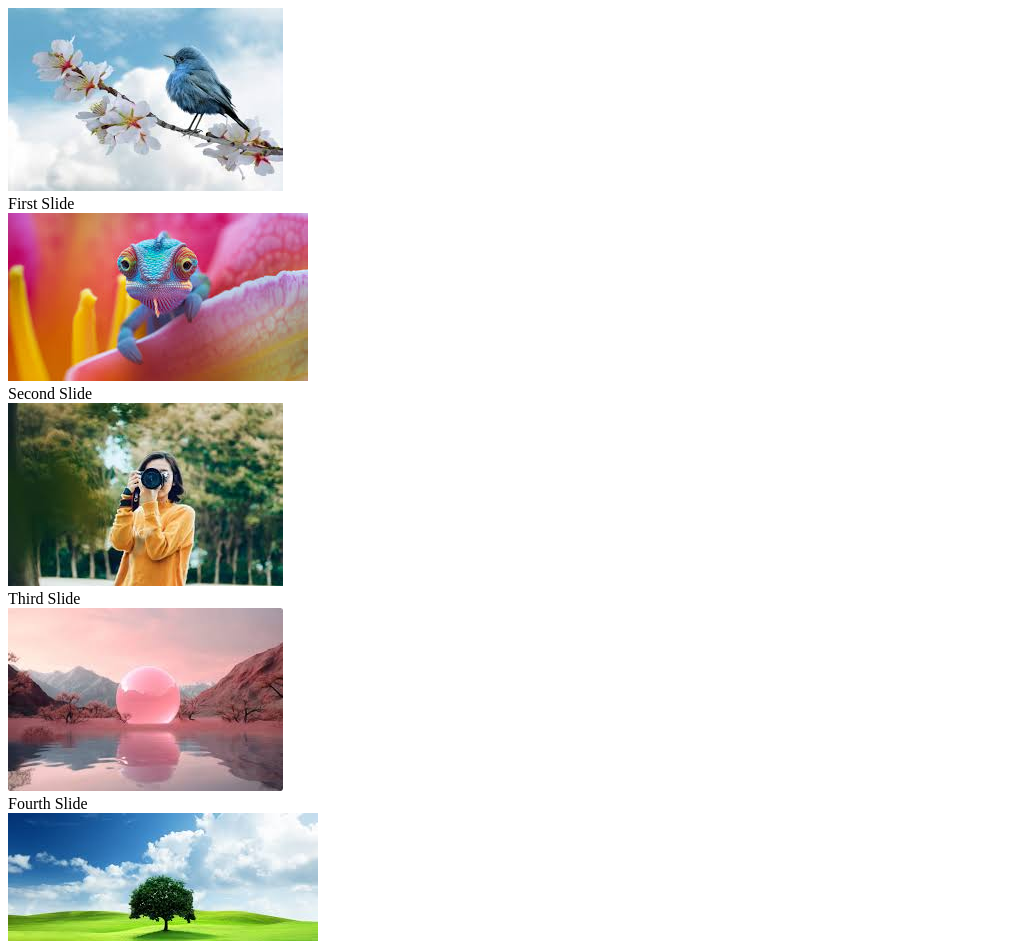
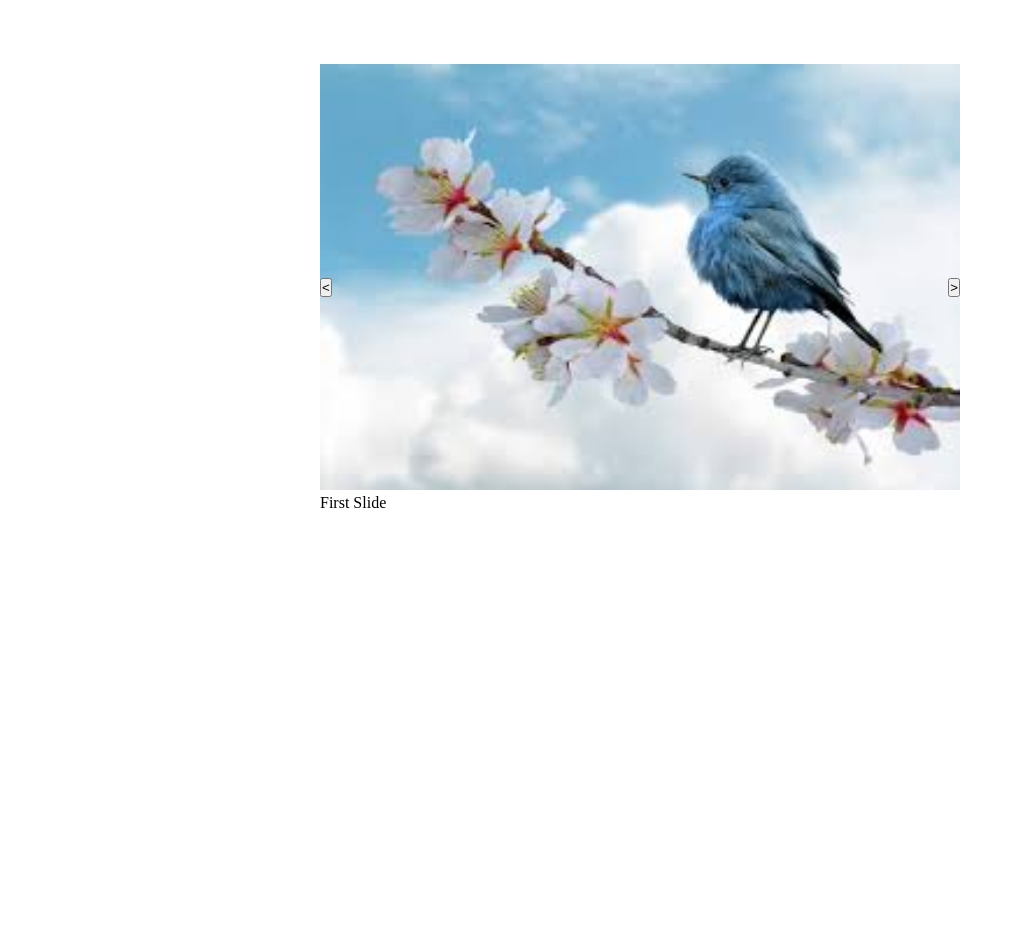
Before and after one commit to AnujAcharya2338/image, a plain HTML site: page index.html in a window 1280 px wide. Shown: the top 941 px of the page, without its empty margins (0-1015 px from the left). After the commit the page ends 800 px from the top, so only its background shows below. Drawn offline with Linux system fonts and the light colour scheme.

Commit message:
added cs for the image viewer

```diff
--- a/assets/stylesheet/style.css
+++ b/assets/stylesheet/style.css
@@ -0,0 +1,47 @@
+* {
+  padding: 0;
+  margin: 0;
+}
+
+.sideshow {
+  display: flex;
+  justify-content: center;
+  align-items: center;
+  flex-direction: column;
+  height: 50%;
+  width: 50%;
+  position: relative;
+
+}
+.img img{
+  height: 100%;
+  width: 100%;
+
+}
+.img {
+  display: none;
+  width: 100%;
+}
+.image1 {
+  display: block;
+}
+.rightbutton {
+
+  right: 0px;
+  position: absolute;
+
+}
+.leftbutton {
+
+  left:0px  ;
+  position: absolute;
+
+}
+.images{
+  display: flex;
+  justify-content: center;
+  align-items: center;
+  width: 100%;
+  height: 100%;
+  padding-top: 5%;
+}
--- a/index.html
+++ b/index.html
@@ -10,55 +10,48 @@
     <script src="/assets/js/index.js"></script>
     <div class="images">
       <div class="sideshow">
-        <div class="1">
+        <div class="img image1">
           <img src="assets/images/a.jpg" alt="" />
           <div class="text">First Slide</div>
         </div>
-        <div class="2">
+        <div class="img image2">
           <img src="assets/images/b.jpg" alt="" />
           <div class="text">Second Slide</div>
         </div>
-        <div class="3">
+        <div class="img image3">
           <img src="assets/images/c.jpg" alt="" />
           <div class="text">Third Slide</div>
         </div>
-        <div class="4">
+        <div class="img image4">
           <img src="assets/images/d.jpg" alt="" />
           <div class="text">Fourth Slide</div>
         </div>
-        <div class="5">
+        <div class="img image5">
           <img src="assets/images/e.jpg" alt="" />
           <div class="text">Fifth Slide</div>
         </div>
-        <div class="6">
+        <div class="img image6">
           <img src="assets/images/f.jpg" alt="" />
           <div class="text">Sixth Slide</div>
         </div>
-        <div class="7">
+        <div class="img image7">
           <img src="assets/images/g.jpg" alt="" />
           <div class="text">Seventh Slide</div>
         </div>
-        <div class="8">
+        <div class="img image8">
           <img src="assets/images/h.jpg" alt="" />
           <div class="text">Eight Slide</div>
         </div>
-        <div class="9">
+        <div class="img image9">
           <img src="assets/images/i.jpg" alt="" />
           <div class="text">Nineth Slide</div>
         </div>
-        <div class="10">
+        <div class="img image10">
           <img src="assets/images/j.jpg" alt="" />
           <div class="text">Tenth Slide</div>
         </div>
-
-        <a class="prev" onclick="plusSlides(-1)">❮</a>
-        <a class="next" onclick="plusSlides(1)">❯</a>
-      </div>
-
-      <div style="text-align: center">
-        <span class="dot" onclick="currentSlide(1)"></span>
-        <span class="dot" onclick="currentSlide(2)"></span>
-        <span class="dot" onclick="currentSlide(3)"></span>
+        <button class="leftbutton"><</button>
+        <button class="rightbutton">></button>
       </div>
     </div>
   </body>
```
